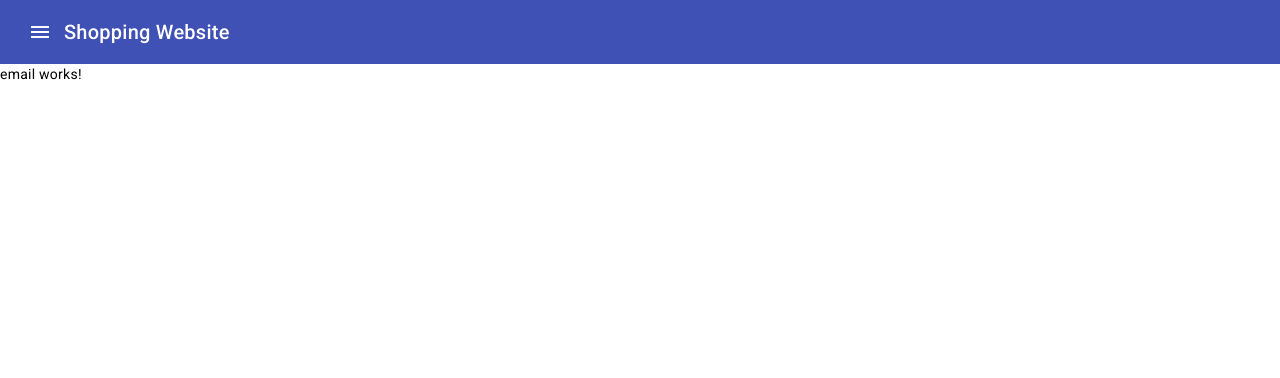
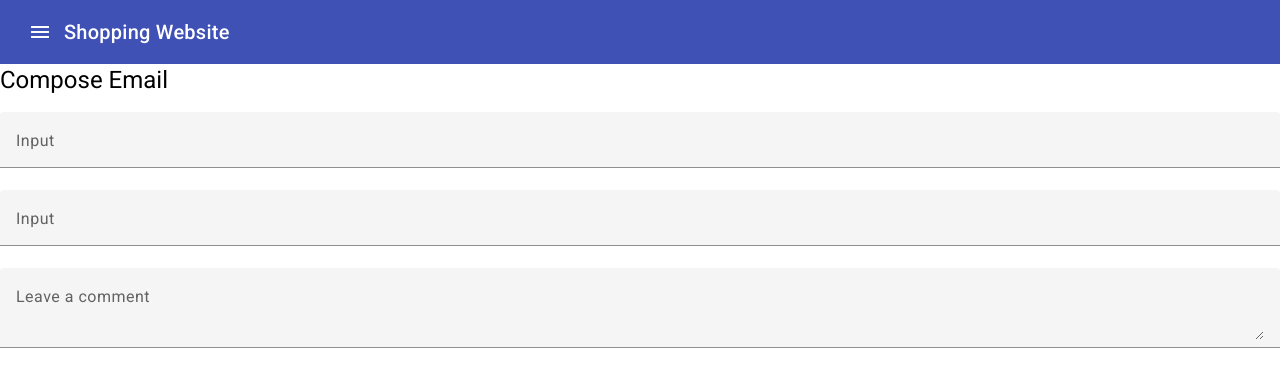
Before and after one commit to ayushsingh-official/emailgui, an Angular app: page /sendemail in a window 1280 px wide. Shown: the top 378 px of the page. Built offline with nearby package versions, Linux system fonts and the light colour scheme.

Commit message:
email module creation

```diff
--- a/src/app/components/email/email.component.css
+++ b/src/app/components/email/email.component.css
@@ -0,0 +1,3 @@
+.field{
+    width:100%;
+}
--- a/src/app/components/email/email.component.html
+++ b/src/app/components/email/email.component.html
@@ -1 +1,20 @@
-<p>email works!</p>
+<div class="container" >
+
+    <div class="card">
+
+        <h1>Compose Email</h1>
+        <mat-form-field class="field" appearance="fill">
+            <mat-label>Input</mat-label>
+            <input matInput>
+        </mat-form-field>
+        <mat-form-field class="field" appearance="fill">
+            <mat-label>Input</mat-label>
+            <input matInput>
+        </mat-form-field>
+
+        <mat-form-field class="example-full-width field">
+            <mat-label>Leave a comment</mat-label>
+            <textarea matInput placeholder="Ex. It makes me feel..."></textarea>
+          </mat-form-field>
+    </div>
+</div>
```
Also changed, not shown: src/app/app.module.ts (+10 -3 lines), src/app/app.component.html (line endings or trailing spaces).
